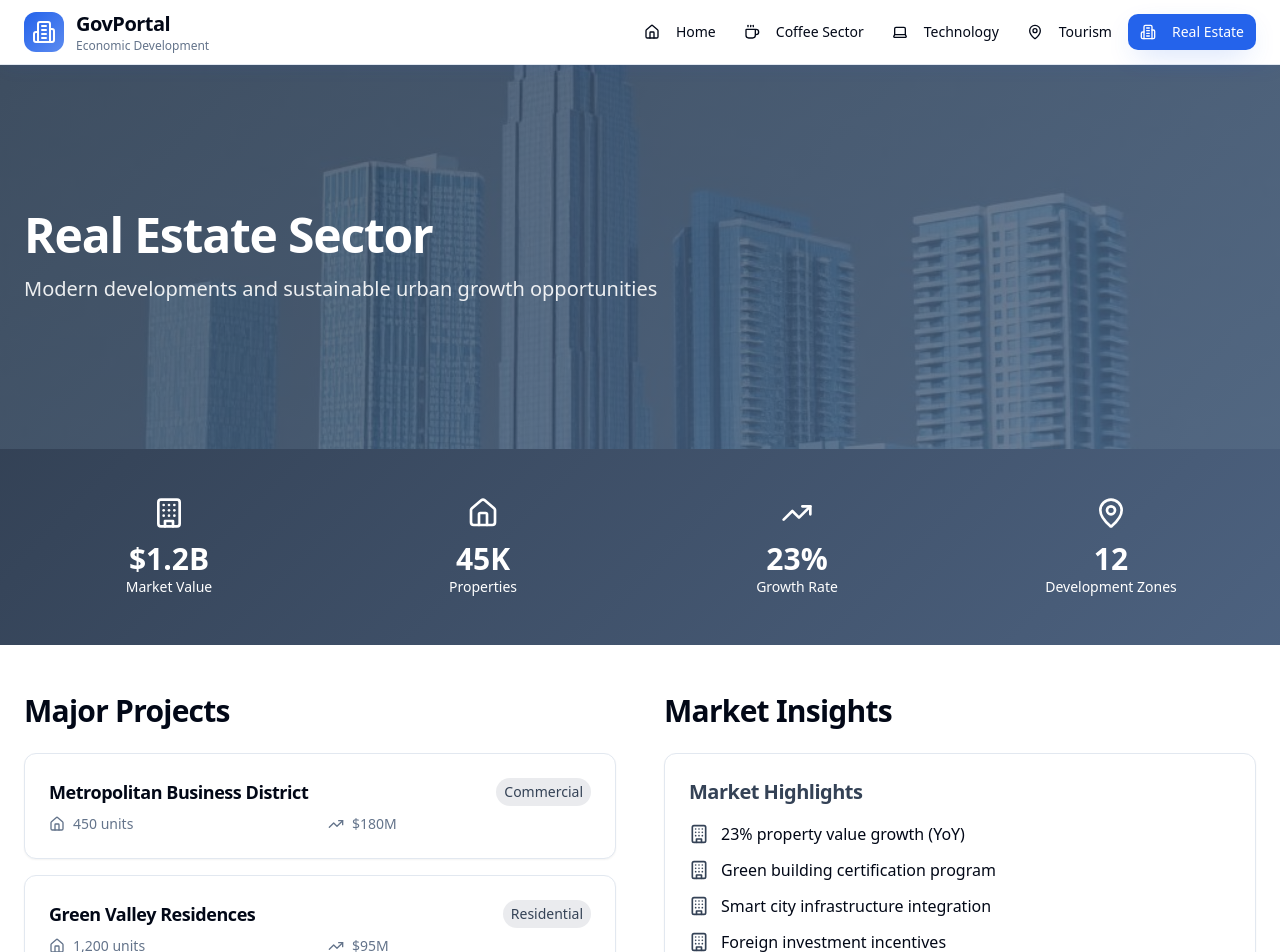
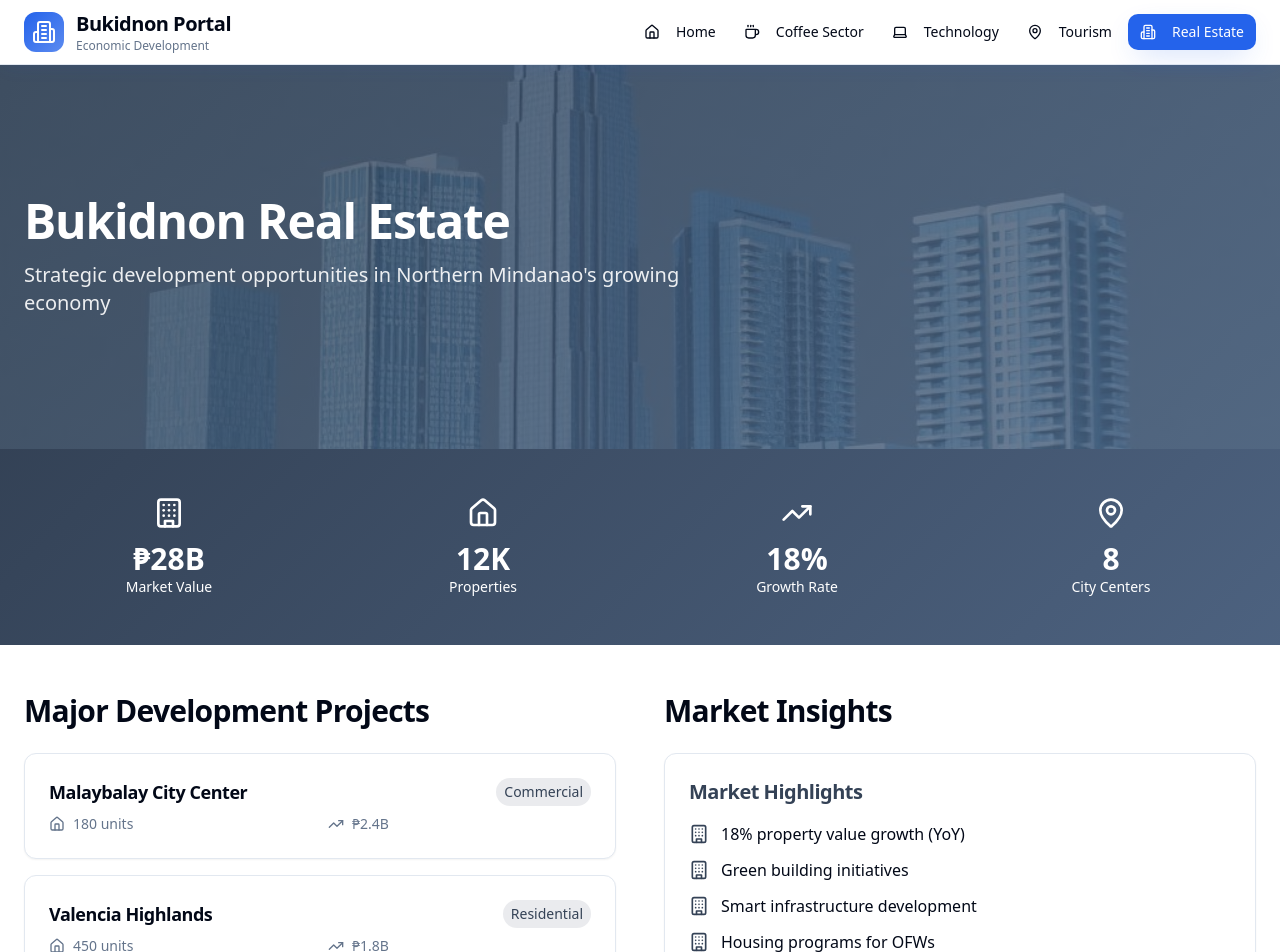
Before and after one commit to wchesedh/sector-showcase-static, a React (Vite) app: page /real-estate in a window 1280 px wide. Shown: the top 952 px of the page. Built offline with nearby package versions, Linux system fonts and the light colour scheme.

Commit message:
Update data for Bukidnon, Philippines
Update sector data to reflect information relevant to Bukidnon, Philippines. This includes adjusting statistics, company information, and other relevant details across the Coffee, Technology, Tourism, and Real Estate sectors to be specific to the region.

```diff
--- a/src/components/Navigation.tsx
+++ b/src/components/Navigation.tsx
@@ -1,3 +1,4 @@
+
 import { Link, useLocation } from 'react-router-dom';
 import { Button } from '@/components/ui/button';
 import { Building2, Coffee, Laptop, MapPin, Home } from 'lucide-react';
@@ -22,7 +23,7 @@ const Navigation = () => {
               <Building2 className="h-6 w-6 text-white" />
             </div>
             <div>
-              <h1 className="text-xl font-bold text-foreground">GovPortal</h1>
+              <h1 className="text-xl font-bold text-foreground">Bukidnon Portal</h1>
               <p className="text-xs text-muted-foreground">Economic Development</p>
             </div>
           </Link>
--- a/src/pages/Coffee.tsx
+++ b/src/pages/Coffee.tsx
@@ -1,3 +1,4 @@
+
 import Navigation from '@/components/Navigation';
 import { Card, CardContent } from '@/components/ui/card';
 import { Button } from '@/components/ui/button';
@@ -6,17 +7,17 @@ import { TrendingUp, Users, MapPin, Award } from 'lucide-react';
 
 const Coffee = () => {
   const companies = [
-    { name: 'Premium Coffee Co.', type: 'Exporter', employees: '1,200+', location: 'Central Region' },
-    { name: 'Arabica Farms Ltd.', type: 'Producer', employees: '800+', location: 'Highland Valley' },
-    { name: 'Coffee Processing Inc.', type: 'Processor', employees: '450+', location: 'Industrial Zone' },
-    { name: 'Specialty Roasters', type: 'Roaster', employees: '120+', location: 'Urban District' },
+    { name: 'Bukidnon Coffee Growers Association', type: 'Cooperative', employees: '2,500+', location: 'Valencia City' },
+    { name: 'Monks Blend Coffee', type: 'Processor', employees: '150+', location: 'Malaybalay City' },
+    { name: 'Café Amadeo Bukidnon', type: 'Roaster', employees: '85+', location: 'Don Carlos' },
+    { name: 'Highland Coffee Farm Co-op', type: 'Producer', employees: '1,200+', location: 'Lantapan' },
   ];
 
   const achievements = [
-    'World\'s 3rd largest coffee exporter',
-    'Organic certification for 60% of farms',
-    'Fair Trade certified operations',
-    'Sustainable farming practices leader'
+    'Top 5 coffee producing province in PH',
+    'Organic Arabica specialty grade',
+    'Fair Trade certified farms',
+    '15,000+ hectares coffee plantation'
   ];
 
   return (
@@ -32,9 +33,9 @@ const Coffee = () => {
         <div className="absolute inset-0 bg-gradient-coffee opacity-80" />
         <div className="relative z-10 container mx-auto px-6 h-full flex items-center">
           <div className="text-white">
-            <h1 className="text-5xl font-bold mb-4">Coffee Sector</h1>
+            <h1 className="text-5xl font-bold mb-4">Bukidnon Coffee Sector</h1>
             <p className="text-xl text-coffee-foreground/90 max-w-2xl">
-              Leading global coffee production with sustainable practices and premium quality
+              Premium highland Arabica coffee from the mountains of Northern Mindanao
             </p>
           </div>
         </div>
@@ -46,22 +47,22 @@ const Coffee = () => {
           <div className="grid grid-cols-2 md:grid-cols-4 gap-6">
             <div className="text-center text-coffee-foreground">
               <TrendingUp className="h-8 w-8 mx-auto mb-3" />
-              <div className="text-3xl font-bold">$850M</div>
-              <div className="text-sm">Export Revenue</div>
+              <div className="text-3xl font-bold">₱2.8B</div>
+              <div className="text-sm">Annual Production</div>
             </div>
             <div className="text-center text-coffee-foreground">
               <Users className="h-8 w-8 mx-auto mb-3" />
-              <div className="text-3xl font-bold">125K</div>
-              <div className="text-sm">Farmers</div>
+              <div className="text-3xl font-bold">25K</div>
+              <div className="text-sm">Coffee Farmers</div>
             </div>
             <div className="text-center text-coffee-foreground">
               <MapPin className="h-8 w-8 mx-auto mb-3" />
-              <div className="text-3xl font-bold">89</div>
+              <div className="text-3xl font-bold">45</div>
               <div className="text-sm">Cooperatives</div>
             </div>
             <div className="text-center text-coffee-foreground">
               <Award className="h-8 w-8 mx-auto mb-3" />
-              <div className="text-3xl font-bold">4.2M</div>
+              <div className="text-3xl font-bold">15K</div>
               <div className="text-sm">Hectares</div>
             </div>
           </div>
@@ -72,7 +73,7 @@ const Coffee = () => {
         <div className="grid lg:grid-cols-2 gap-12">
           {/* Major Companies */}
           <div>
-            <h2 className="text-3xl font-bold mb-6">Major Companies</h2>
+            <h2 className="text-3xl font-bold mb-6">Major Coffee Organizations</h2>
             <div className="space-y-4">
               {companies.map((company, index) => (
                 <Card key={index} className="hover:shadow-card transition-shadow">
@@ -86,7 +87,7 @@ const Coffee = () => {
                     <div className="text-muted-foreground text-sm space-y-1">
                       <div className="flex items-center gap-2">
                         <Users className="h-4 w-4" />
-                        <span>{company.employees} employees</span>
+                        <span>{company.employees} members/employees</span>
                       </div>
                       <div className="flex items-center gap-2">
                         <MapPin className="h-4 w-4" />
@@ -101,7 +102,7 @@ const Coffee = () => {
 
           {/* Sector Achievements */}
           <div>
-            <h2 className="text-3xl font-bold mb-6">Sector Achievements</h2>
+            <h2 className="text-3xl font-bold mb-6">Coffee Industry Highlights</h2>
             <Card className="mb-6">
               <CardContent className="p-6">
                 <h3 className="text-xl font-semibold mb-4 text-coffee">Recognition & Standards</h3>
@@ -120,7 +121,7 @@ const Coffee = () => {
               <CardContent className="p-6">
                 <h3 className="text-xl font-semibold mb-4">Investment Opportunities</h3>
                 <p className="text-muted-foreground mb-4">
-                  Explore sustainable coffee farming, processing technology, and export infrastructure projects.
+                  Explore coffee processing facilities, specialty roasting, and agrotourism opportunities in Bukidnon's highland regions.
                 </p>
                 <Button className="bg-coffee hover:bg-coffee-light">
                   View Investment Guide
--- a/src/pages/Index.tsx
+++ b/src/pages/Index.tsx
@@ -1,3 +1,4 @@
+
 import HeroSection from '@/components/HeroSection';
 import StatsSection from '@/components/StatsSection';
 import SectorCard from '@/components/SectorCard';
@@ -11,46 +12,46 @@ const Index = () => {
   const sectors = [
     {
       title: 'Coffee Sector',
-      description: 'Premium coffee production and export with sustainable farming practices',
+      description: 'Premium highland Arabica coffee from the mountains of Northern Mindanao',
       image: coffeeImage,
       path: '/coffee',
       gradient: 'from-coffee/80 to-coffee-light/80',
       stats: [
-        { value: '$850M', label: 'Export Revenue' },
-        { value: '125K', label: 'Farmers' }
+        { value: '₱2.8B', label: 'Annual Production' },
+        { value: '25K', label: 'Coffee Farmers' }
       ]
     },
     {
       title: 'Technology',
-      description: 'Digital innovation driving economic transformation across industries',
+      description: 'Digital innovation and IT services driving Bukidnon\'s modernization',
       image: techImage,
       path: '/tech',
       gradient: 'from-tech/80 to-tech-light/80',
       stats: [
-        { value: '340+', label: 'Companies' },
-        { value: '22K', label: 'Tech Workers' }
+        { value: '120+', label: 'Tech Companies' },
+        { value: '3.2K', label: 'IT Professionals' }
       ]
     },
     {
       title: 'Tourism',
-      description: 'Rich cultural heritage and natural attractions drawing global visitors',
+      description: 'Natural wonders and rich indigenous culture in the heart of Mindanao',
       image: tourismImage,
       path: '/tourism',
       gradient: 'from-tourism/80 to-tourism-light/80',
       stats: [
-        { value: '2.4M', label: 'Annual Visitors' },
-        { value: '$580M', label: 'Revenue' }
+        { value: '615K', label: 'Annual Visitors' },
+        { value: '₱8.2B', label: 'Tourism Revenue' }
       ]
     },
     {
       title: 'Real Estate',
-      description: 'Modern urban development and infrastructure investment opportunities',
+      description: 'Strategic development opportunities in Northern Mindanao\'s growing cities',
       image: realEstateImage,
       path: '/real-estate',
       gradient: 'from-realestate/80 to-realestate-light/80',
       stats: [
-        { value: '$1.2B', label: 'Market Value' },
-        { value: '23%', label: 'Growth Rate' }
+        { value: '₱28B', label: 'Market Value' },
+        { value: '18%', label: 'Growth Rate' }
       ]
     }
   ];
@@ -66,7 +67,7 @@ const Index = () => {
           <div className="text-center mb-16">
             <h2 className="text-4xl font-bold mb-4">Economic Sectors</h2>
             <p className="text-xl text-muted-foreground max-w-3xl mx-auto">
-              Explore the key sectors driving our economic growth and discover investment opportunities
+              Explore the key sectors driving Bukidnon's economic growth and discover investment opportunities
             </p>
           </div>
 
--- a/src/pages/RealEstate.tsx
+++ b/src/pages/RealEstate.tsx
@@ -1,3 +1,4 @@
+
 import Navigation from '@/components/Navigation';
 import { Card, CardContent } from '@/components/ui/card';
 import { Button } from '@/components/ui/button';
@@ -6,17 +7,17 @@ import { Building, TrendingUp, Home, MapPin } from 'lucide-react';
 
 const RealEstate = () => {
   const projects = [
-    { name: 'Metropolitan Business District', type: 'Commercial', units: '450 units', investment: '$180M' },
-    { name: 'Green Valley Residences', type: 'Residential', units: '1,200 units', investment: '$95M' },
-    { name: 'Innovation Tech Park', type: 'Mixed Use', units: '300 units', investment: '$220M' },
-    { name: 'Waterfront Luxury Complex', type: 'Luxury', units: '80 units', investment: '$65M' },
+    { name: 'Malaybalay City Center', type: 'Commercial', units: '180 units', investment: '₱2.4B' },
+    { name: 'Valencia Highlands', type: 'Residential', units: '450 units', investment: '₱1.8B' },
+    { name: 'Don Carlos Business Park', type: 'Mixed Use', units: '120 units', investment: '₱3.2B' },
+    { name: 'Manolo Fortich Estates', type: 'Residential', units: '200 units', investment: '₱1.2B' },
   ];
 
   const highlights = [
-    '23% property value growth (YoY)',
-    'Green building certification program',
-    'Smart city infrastructure integration',
-    'Foreign investment incentives'
+    '18% property value growth (YoY)',
+    'Green building initiatives',
+    'Smart infrastructure development',
+    'Housing programs for OFWs'
   ];
 
   return (
@@ -32,9 +33,9 @@ const RealEstate = () => {
         <div className="absolute inset-0 bg-gradient-realestate opacity-80" />
         <div className="relative z-10 container mx-auto px-6 h-full flex items-center">
           <div className="text-white">
-            <h1 className="text-5xl font-bold mb-4">Real Estate Sector</h1>
+            <h1 className="text-5xl font-bold mb-4">Bukidnon Real Estate</h1>
             <p className="text-xl text-realestate-foreground/90 max-w-2xl">
-              Modern developments and sustainable urban growth opportunities
+              Strategic development opportunities in Northern Mindanao's growing economy
             </p>
           </div>
         </div>
@@ -46,23 +47,23 @@ const RealEstate = () => {
           <div className="grid grid-cols-2 md:grid-cols-4 gap-6">
             <div className="text-center text-realestate-foreground">
               <Building className="h-8 w-8 mx-auto mb-3" />
-              <div className="text-3xl font-bold">$1.2B</div>
+              <div className="text-3xl font-bold">₱28B</div>
               <div className="text-sm">Market Value</div>
             </div>
             <div className="text-center text-realestate-foreground">
               <Home className="h-8 w-8 mx-auto mb-3" />
-              <div className="text-3xl font-bold">45K</div>
+              <div className="text-3xl font-bold">12K</div>
               <div className="text-sm">Properties</div>
             </div>
             <div className="text-center text-realestate-foreground">
               <TrendingUp className="h-8 w-8 mx-auto mb-3" />
-              <div className="text-3xl font-bold">23%</div>
+              <div className="text-3xl font-bold">18%</div>
               <div className="text-sm">Growth Rate</div>
             </div>
             <div className="text-center text-realestate-foreground">
               <MapPin className="h-8 w-8 mx-auto mb-3" />
-              <div className="text-3xl font-bold">12</div>
-              <div className="text-sm">Development Zones</div>
+              <div className="text-3xl font-bold">8</div>
+              <div className="text-sm">City Centers</div>
             </div>
           </div>
         </div>
@@ -72,7 +73,7 @@ const RealEstate = () => {
         <div className="grid lg:grid-cols-2 gap-12">
           {/* Major Projects */}
           <div>
-            <h2 className="text-3xl font-bold mb-6">Major Projects</h2>
+            <h2 className="text-3xl font-bold mb-6">Major Development Projects</h2>
             <div className="space-y-4">
               {projects.map((project, index) => (
                 <Card key={index} className="hover:shadow-card transition-shadow">
@@ -120,7 +121,7 @@ const RealEstate = () => {
               <CardContent className="p-6">
                 <h3 className="text-xl font-semibold mb-4">Investment Opportunities</h3>
                 <p className="text-muted-foreground mb-4">
-                  Explore commercial and residential development opportunities with government support.
+                  Explore residential and commercial development opportunities with provincial government incentives.
                 </p>
                 <Button variant="realestate">
                   Investment Portfolio
```
Also changed, not shown: src/components/StatsSection.tsx (+5 -4 lines), src/pages/Tourism.tsx (+17 -16 lines).
